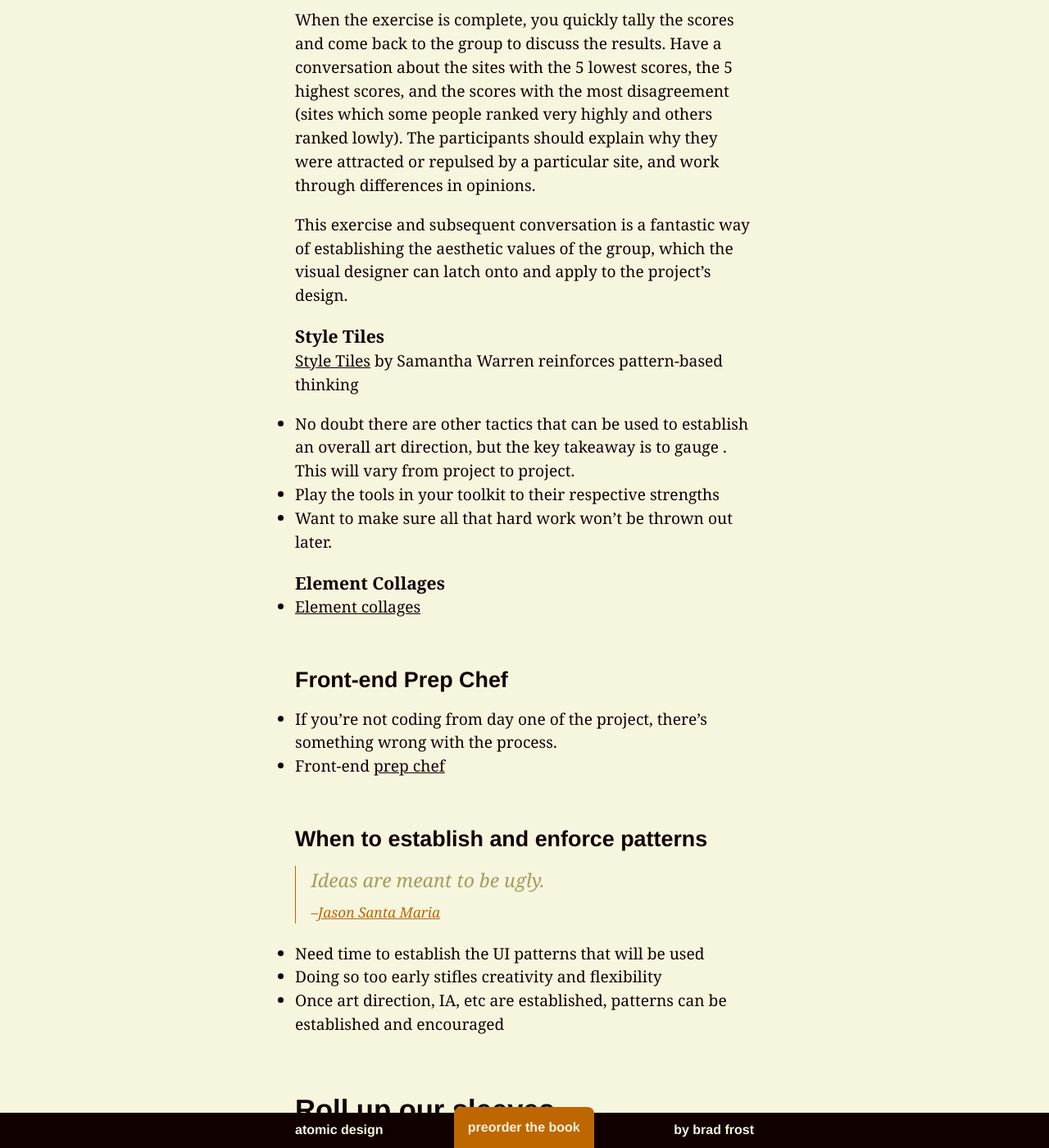
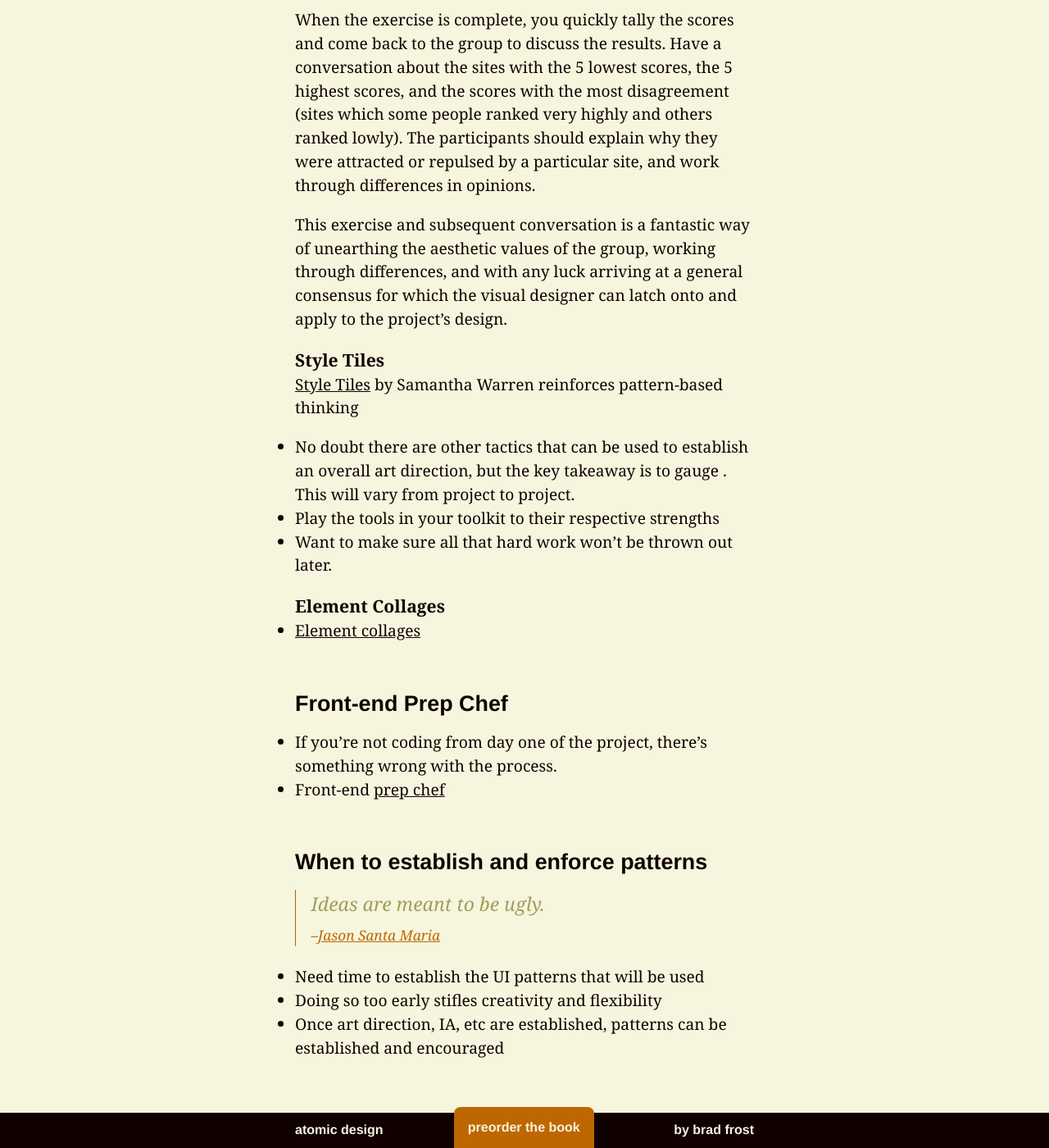
Before and after one commit to bradfrost/atomic-design, a Jekyll site: the page built from chapter-4.md, in a window 1280 px wide and 1400 px high, scrolled down 42271 px. Shown: the whole window at 82% size. Built offline with Jekyll 4.4.1, drawn with Linux system fonts in a browser that asks for light colours; some of the changed text lies outside the part shown.

Commit message:
Chapter 4 draft
20-second gut test

```diff
--- a/chapter-4.md
+++ b/chapter-4.md
@@ -356,7 +356,7 @@ For each site presented, each person votes on a scale from 1 to 10, where a scor
 
 When the exercise is complete, you quickly tally the scores and come back to the group to discuss the results. Have a conversation about the sites with the 5 lowest scores, the 5 highest scores, and the scores with the most disagreement (sites which some people ranked very highly and others ranked lowly). The participants should explain why they were attracted or repulsed by a particular site, and work through differences in opinions.
 
-This exercise and subsequent conversation is a fantastic way of establishing the aesthetic values of the group, which the visual designer can latch onto and apply to the project's design.
+This exercise and subsequent conversation is a fantastic way of unearthing the aesthetic values of the group, working through differences, and with any luck arriving at a general consensus for  which the visual designer can latch onto and apply to the project's design.
 
 
 #### Style Tiles
@@ -384,3 +384,4 @@ With the broad strokes established, the detailing work can now take place.
 
 - Going from rough wireframes into the browser, iterating there
 - The role of full comps, and design iteration
+- Back and forth between design and development
```
Also changed, not shown: 2 other files.
